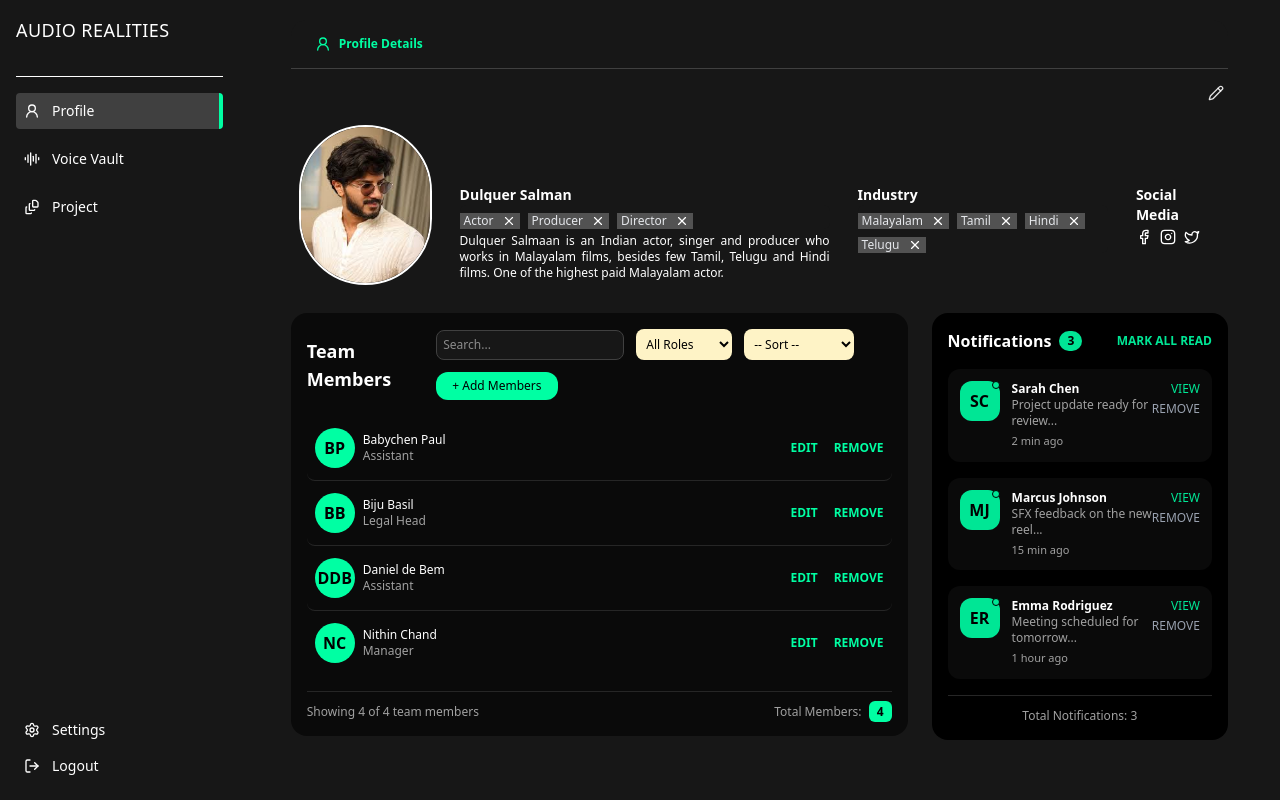
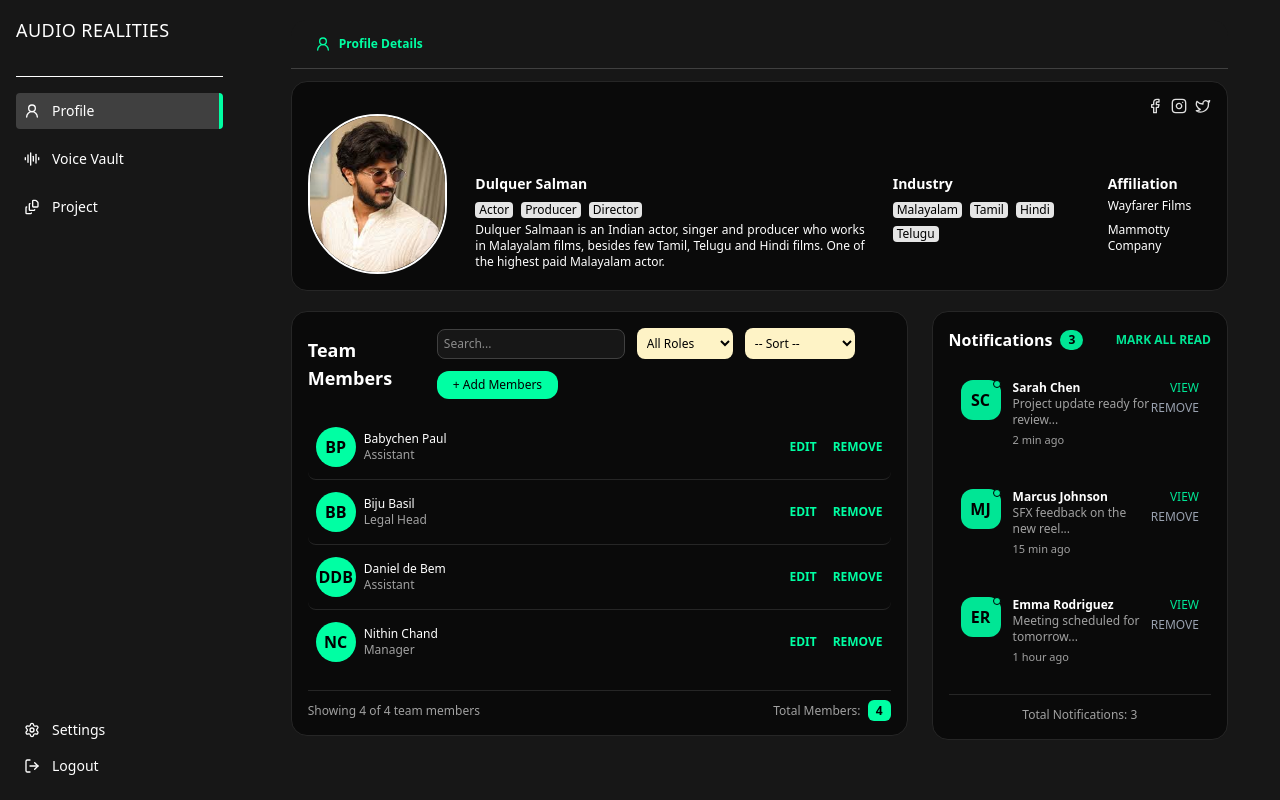
Before and after one commit to pranojtp/AR_Dashboard, a React (Vite) app in the folder User_dashboard/: page /userdashboard/profile in a window 1280 px wide. Built offline with nearby package versions, Linux system fonts and the light colour scheme.

Commit message:
updated on 29-10-2025 12:57

```diff
--- a/User_dashboard/src/components/profile/Notification.tsx
+++ b/User_dashboard/src/components/profile/Notification.tsx
@@ -34,7 +34,7 @@
 
 const Notification: React.FC = () => {
     return (
-        <div className="bg-black rounded-2xl p-4 text-white w-full max-w-md mx-auto">
+        <div className="bg-neutral-950 rounded-2xl p-4 border-1 border-neutral-800 text-white w-full max-w-md mx-auto">
 
             <div className="flex justify-between items-center mb-4">
                 <h3 className="text-base font-semibold flex items-center gap-2">
@@ -52,7 +52,7 @@
                 {notifications.map((n) => (
                     <div
                         key={n.id}
-                        className="flex items-start justify-between bg-neutral-950 rounded-xl p-3 hover:bg-neutral-900 transition"
+                        className="flex items-start justify-between rounded-xl p-3 hover:bg-neutral-900 transition"
                     >
                         <div className="flex items-start gap-3">
                             <div className="relative">
--- a/User_dashboard/src/components/profile/Profilecard.tsx
+++ b/User_dashboard/src/components/profile/Profilecard.tsx
@@ -63,33 +63,159 @@
 
 
 // import { Settings, Bell } from "lucide-react";
+// import DP from "../../assets/dq.jpg"
+// import { UserRound, Facebook, Instagram, Twitter, X, Pencil } from "lucide-react"
+// import { useState } from "react";
+
+// // import { useNavigate } from "react-router-dom";
+
+// const Profilecard = () => {
+//     const [languages, setLanguages] = useState<string[]>([
+//         "Malayalam",
+//         "Tamil",
+//         "Hindi",
+//         "Telugu",
+//     ]);
+
+//     const removeLanguage = (lang: string) => {
+//         setLanguages((prev) => prev.filter((l) => l !== lang));
+//     };
+
+//     const [roles, setRoles] = useState<string[]>([
+//         "Actor",
+//         "Producer",
+//         "Director",
+//     ]);
+
+//     const removeROle = (role: string) => {
+//         setRoles((prev) => prev.filter((l) => l !== role));
+//     };
+//     // const navigate = useNavigate();
+
+//     // const handleSignOut = () => {
+//     //     // Navigate back to login with state
+//     //     navigate("/login", { state: { fromSignout: true } });
+//     // };
+//     return (
+//         <>
+//             <div className="flex flex-col gap-3 rounded-2xl bg-neutral-900 w-full h-auto">
+//                 {/* 🔹 Top Navbar */}
+//                 <div className="flex flex-row gap-2 px-4 sm:px-6 py-4 border-b border-neutral-700">
+//                     {/* Left Side */}
+//                     <UserRound className="size-4 text-[#00FFA3]" />
+//                     <h1 className="font-semibold text-[#00FFA3] text-xs sm:text-xs">
+//                         Profile Details
+//                     </h1>
+//                 </div>
+
+
+//                 {/* 🔹 Profile Section */}
+//                 <section className="bg-neutral-950 p-4 flex flex-col md:flex-col h-auto border-1 border-neutral-800 rounded-2xl">
+//                     <div className="flex flex-wrap gap-2 justify-end ">
+//                         <p></p><Facebook className="size-4" /><Instagram className="size-4" /> <Twitter className="size-4" />
+//                     </div>
+//                     <div className="flex flex-col sm:flex-row gap-3 items-center sm:items-start text-center sm:text-left space-y-3 sm:space-y-0 sm:space-x-4">
+//                         <img
+//                             src={DP}
+//                             alt="Profile Picture"
+//                             className="w-20 h-20 sm:w-40 sm:h-40 rounded-full object-cover border-2 border-white"
+//                         />
+//                         <div className="mt-15">
+//                             <h2 className="text-sm sm:text-sm font-semibold text-white">
+//                                 Dulquer Salman
+//                             </h2>
+//                             <div className="flex flex-wrap gap-2 pt-2 rounded-md">
+//                                 {roles.map((role) => (
+//                                     <div
+//                                         key={role}
+//                                         className="flex items-center gap-2 bg-neutral-200 text-black px-1 text-xs"
+//                                     >
+//                                         <span>{role}</span>
+//                                         <button
+//                                             onClick={() => removeROle(role)}
+//                                             className="text-neutral-800 focus:outline-none hover:text-red-400 transition"
+//                                         >
+//                                             <X size={14} />
+//                                         </button>
+//                                     </div>
+//                                 ))}
+//                             </div>
+//                             <p className="text-xs sm:text-xs text-white font-extralight text-justify max-w-md mt-1">
+//                                 Dulquer Salmaan is an Indian actor, singer and producer who works in Malayalam films, besides few Tamil, Telugu and Hindi films. One of the highest paid Malayalam actor.
+//                             </p>
+//                         </div>
+//                         <div className="mt-15">
+//                             <h2 className="text-sm sm:text-sm font-semibold text-white">
+//                                 Industry
+//                             </h2>
+//                             <div className="flex flex-wrap gap-2 pt-2 rounded-md">
+//                                 {languages.map((lang) => (
+//                                     <div
+//                                         key={lang}
+//                                         className="flex items-center gap-2 bg-neutral-200 text-black px-1 text-xs"
+//                                     >
+//                                         <span>{lang}</span>
+//                                         <button
+//                                             onClick={() => removeLanguage(lang)}
+//                                             className="text-neutral-800 focus:outline-none hover:text-red-400 transition"
+//                                         >
+//                                             <X size={14} />
+//                                         </button>
+//                                     </div>
+//                                 ))}
+//                             </div>
+//                         </div>
+//                         <div className="mt-15">
+//                             <h2 className="text-sm sm:text-sm font-semibold text-white">
+//                                 Affiliation
+//                             </h2>
+//                             <div className="flex flex-col gap-2 text-white text-xs max-w-md mt-1">
+//                                 <p>Wayfarer Films</p>
+//                                 <p>Mammotty company</p>
+//                             </div>
+//                         </div>
+//                     </div>
+
+//                     <div className="flex flex-col sm:flex-row gap-3 w-full sm:w-auto">
+
+//                         {/* <button className="px-4 py-2 rounded-3xl bg-black text-[#00FFA3] shadow-md hover:bg-gray-900 transition w-full sm:w-auto">
+//                         </button> */}
+//                     </div>
+//                 </section>
+//             </div>
+//         </>
+//     )
+// }
+
+// export default Profilecard
+
+
 import DP from "../../assets/dq.jpg"
-import { UserRound, Facebook, Instagram, Twitter ,X,Pencil} from "lucide-react"
-import { useState } from "react";
-
+import { UserRound, Facebook, Instagram, Twitter} from "lucide-react"
 // import { useNavigate } from "react-router-dom";
 
 const Profilecard = () => {
-    const [languages, setLanguages] = useState<string[]>([
-        "Malayalam",
-        "Tamil",
-        "Hindi",
-        "Telugu",
-    ]);
+    interface Language {
+        id: number;
+        name: string;
+    }
 
-    const removeLanguage = (lang: string) => {
-        setLanguages((prev) => prev.filter((l) => l !== lang));
-    };
+    const languages: Language[] = [
+        { id: 1, name: "Malayalam" },
+        { id: 2, name: "Tamil" },
+        { id: 3, name: "Hindi" },
+        { id: 4, name: "Telugu" },
+    ];
+    interface Roles {
+        id: number;
+        name: string;
+    }
 
-    const [roles, setRoles] = useState<string[]>([
-        "Actor",
-        "Producer",
-        "Director",
-    ]);
-
-    const removeROle = (role: string) => {
-        setRoles((prev) => prev.filter((l) => l !== role));
-    };
+    const roles: Roles[] = [
+        { id: 1, name: "Actor" },
+        { id: 2, name: "Producer" },
+        { id: 3, name: "Director" },
+    ];
     // const navigate = useNavigate();
 
     // const handleSignOut = () => {
@@ -107,12 +233,13 @@
                         Profile Details
                     </h1>
                 </div>
-                <div className="flex flex-wrap justify-between items-center">
-                    <p></p><Pencil className="size-6 px-1 hover:border-1 border-neutral-400 rounded-md"/>
-                </div>
+
 
                 {/* 🔹 Profile Section */}
-                <section className=" bg-neutral-900 p-2 flex flex-col md:flex-row justify-between items-center gap-3 h-auto">
+                <section className="bg-neutral-950 p-4 flex flex-col md:flex-col h-auto border-1 border-neutral-800 rounded-2xl">
+                    <div className="flex flex-wrap gap-2 justify-end ">
+                        <p></p><Facebook className="size-4" /><Instagram className="size-4" /> <Twitter className="size-4" />
+                    </div>
                     <div className="flex flex-col sm:flex-row gap-3 items-center sm:items-start text-center sm:text-left space-y-3 sm:space-y-0 sm:space-x-4">
                         <img
                             src={DP}
@@ -123,19 +250,13 @@
                             <h2 className="text-sm sm:text-sm font-semibold text-white">
                                 Dulquer Salman
                             </h2>
-                            <div className="flex flex-wrap gap-2 bg-neutral-900 pt-2 rounded-md">
+                            <div className="flex flex-wrap gap-2 pt-2 rounded-md">
                                 {roles.map((role) => (
                                     <div
-                                        key={role}
-                                        className="flex items-center gap-2 bg-neutral-600 text-gray-200 px-1 text-xs"
+                                        key={role.id}
+                                        className="flex items-center gap-2 bg-neutral-200 text-black px-1 text-xs rounded-sm"
                                     >
-                                        <span>{role}</span>
-                                        <button
-                                            onClick={() => removeROle(role)}
-                                            className="text-white focus:outline-none hover:text-red-400 transition"
-                                        >
-                                            <X size={14} />
-                                        </button>
+                                        <span>{role.name}</span>
                                     </div>
                                 ))}
                             </div>
@@ -147,29 +268,24 @@
                             <h2 className="text-sm sm:text-sm font-semibold text-white">
                                 Industry
                             </h2>
-                            <div className="flex flex-wrap gap-2 bg-neutral-900 pt-2 rounded-md">
+                            <div className="flex flex-wrap gap-2 pt-2 rounded-md">
                                 {languages.map((lang) => (
                                     <div
-                                        key={lang}
-                                        className="flex items-center gap-2 bg-neutral-600 text-gray-200 px-1 text-xs"
+                                        key={lang.id}
+                                        className="flex items-center gap-2 bg-neutral-200 text-black px-1 text-xs rounded-sm"
                                     >
-                                        <span>{lang}</span>
-                                        <button
-                                            onClick={() => removeLanguage(lang)}
-                                            className="text-white focus:outline-none hover:text-red-400 transition"
-                                        >
-                                            <X size={14} />
-                                        </button>
+                                        <span>{lang.name}</span>
                                     </div>
                                 ))}
                             </div>
                         </div>
                         <div className="mt-15">
                             <h2 className="text-sm sm:text-sm font-semibold text-white">
-                                Social Media
+                                Affiliation
                             </h2>
-                            <div className="flex flex-row gap-2 text-white text-justify max-w-md mt-1">
-                                <Facebook className="size-4" /><Instagram className="size-4" /> <Twitter className="size-4" />
+                            <div className="flex flex-col gap-2 text-white text-xs max-w-md mt-1">
+                                <p>Wayfarer Films</p>
+                                <p>Mammotty Company</p>
                             </div>
                         </div>
                     </div>
--- a/User_dashboard/src/components/profile/Teams.tsx
+++ b/User_dashboard/src/components/profile/Teams.tsx
@@ -166,7 +166,7 @@
             .toUpperCase();
 
     return (
-        <div className="bg-neutral-950 rounded-2xl p-4 sm:p-4 text-white relative w-full">
+        <div className="bg-neutral-950 rounded-2xl border-1 border-neutral-800 p-4 sm:p-4 text-white relative w-full">
             <div className="flex flex-col md:flex-row justify-between items-start md:items-center mb-4 gap-4">
                 <h3 className="text-base sm:text-lg font-semibold">Team Members</h3>
 
--- a/User_dashboard/vite.config.ts
+++ b/User_dashboard/vite.config.ts
@@ -5,5 +5,5 @@
 // https://vite.dev/config/
 export default defineConfig({
   plugins: [react(),tailwindcss()],
-  server:{port:8080}
+  server:{port:8081}
 })
```
